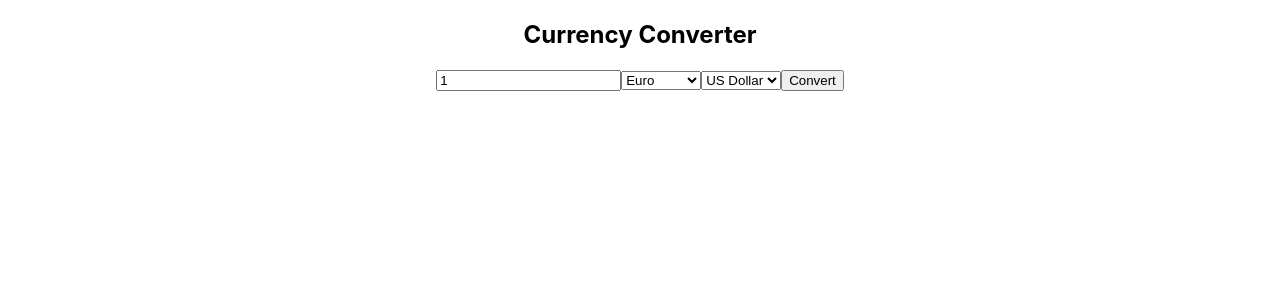
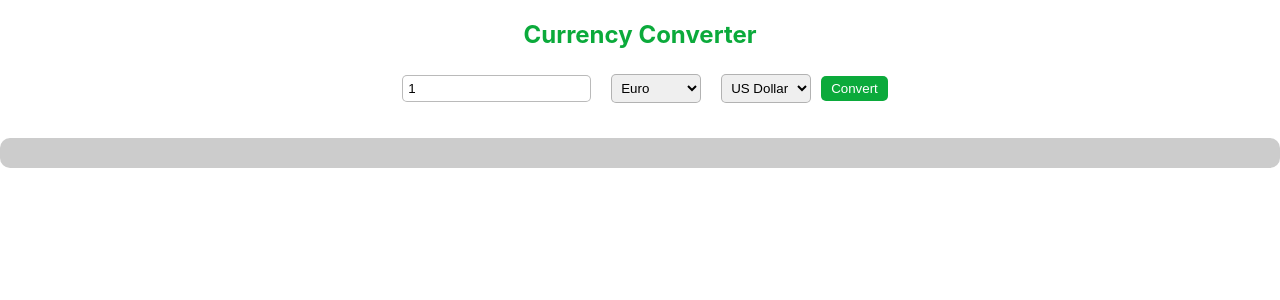
Before and after one commit to vjs3/currency-converter, a React (Create React App) app: page / in a window 1280 px wide. Shown: the top 300 px of the page. Built offline with nearby package versions, Linux system fonts and the light colour scheme.

Commit message:
basic styling

```diff
--- a/src/App.css
+++ b/src/App.css
@@ -22,6 +22,42 @@
   color: #61dafb;
 }
 
+.App h3 {
+  background-color: #ccc;
+  border-radius: 10px;
+  padding: 15px;
+  font-size: 30px;
+}
+
+.App h2 span {
+  color: rgb(11, 170, 59);
+}
+
+.CurrencyForm {
+  display: flex;
+  margin: 0 auto;
+  align-items: center;
+  justify-content: center;
+  flex-wrap: wrap;
+  width: 100%;
+}
+
+.CurrencyForm input,
+select {
+  padding: 5px;
+  margin: 5px 10px;
+  border-radius: 5px;
+  border: 1px solid rgba(119, 119, 119, 0.5);
+}
+
+.CurrencyForm button {
+  padding: 5px 10px;
+  border-radius: 5px;
+  background: rgb(11, 170, 59);
+  color: white;
+  border: none;
+}
+
 @keyframes App-logo-spin {
   from {
     transform: rotate(0deg);
--- a/src/App.js
+++ b/src/App.js
@@ -49,9 +49,9 @@ class App extends Component {
     return (
       <div className="App">
         <h2>
-          <span>Currency </span> Converter
+          <span>Currency </span> <span>Converter</span>
         </h2>
-        <div className="enter_amount">
+        <div className="CurrencyForm">
           <input
             type="text"
             name="amount"
```
